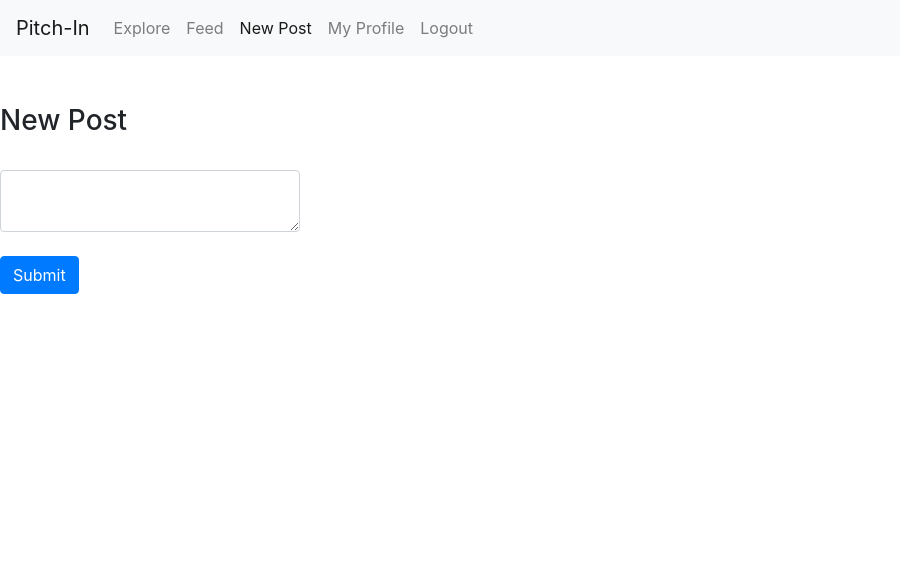
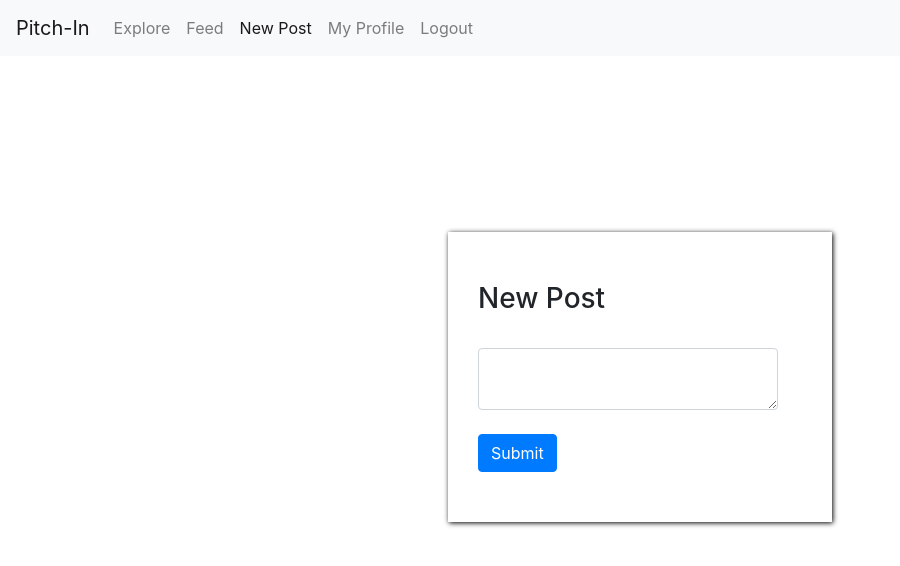
Before and after one commit to maharishi2019/pitch-in-master, a Flask app: page /new_post in a window 1280 px wide. Shown: the top 566 px of the page, without its empty margins (0-900 px from the left). Run offline with Flask 2, Linux system fonts and the light colour scheme; a user stored in the database is signed in; some libraries are stand-ins or nearby versions.

Commit message:
new-post style

```diff
--- a/templates/new_post.html
+++ b/templates/new_post.html
@@ -22,12 +22,14 @@
         </div>
     </nav>
     <br><br>
+    <div class="form-div">
         <form action="#" method="POST">
             <h3>New Post</h3><br>
             <textarea name="checklist" class="form-control" style="width: 300px;"></textarea>
             <br>
             <button type="submit" class="btn btn-primary">Submit</button>
         </form>
+    </div>
 
     {% for i in checklist %}
         <ul>{{ i }}</ul>
```
Lines whose indentation alone changed are shown as unchanged.
